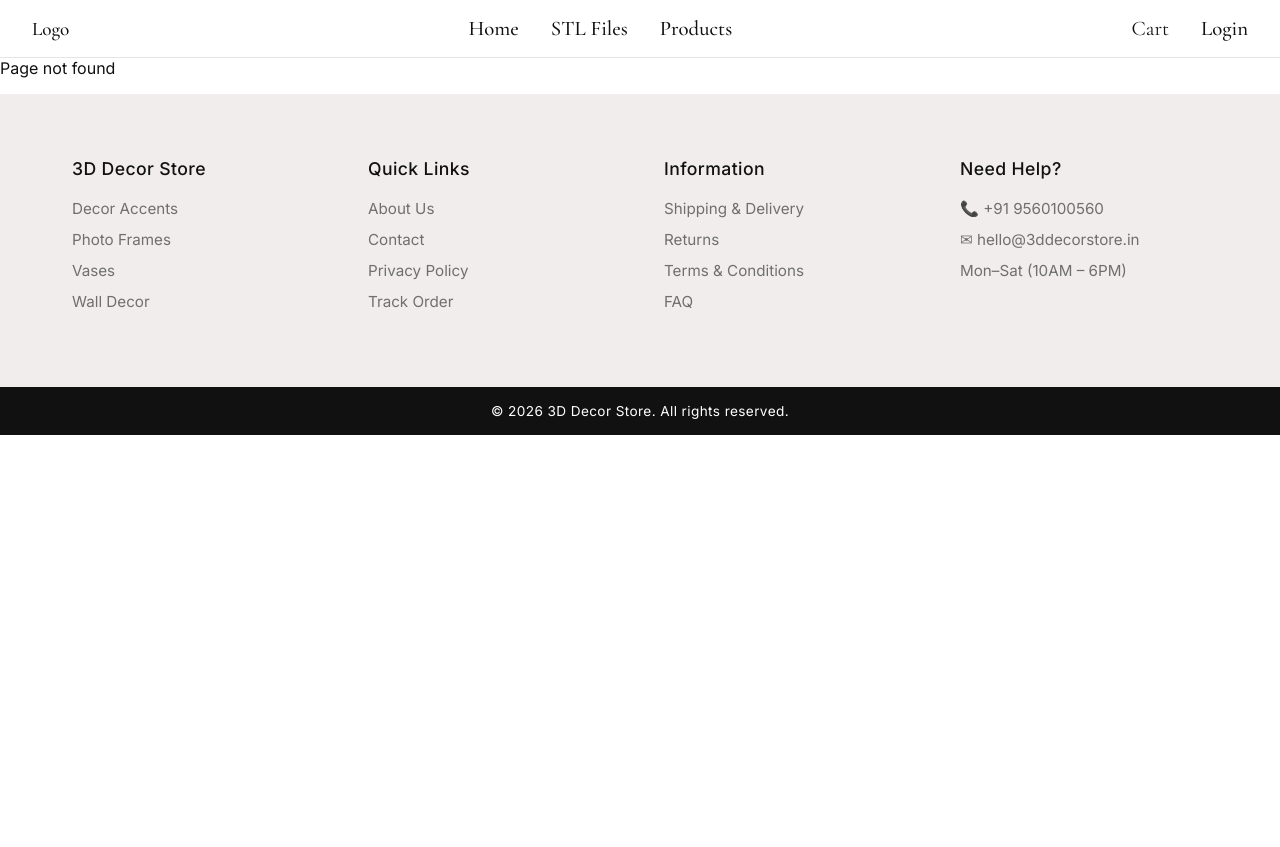
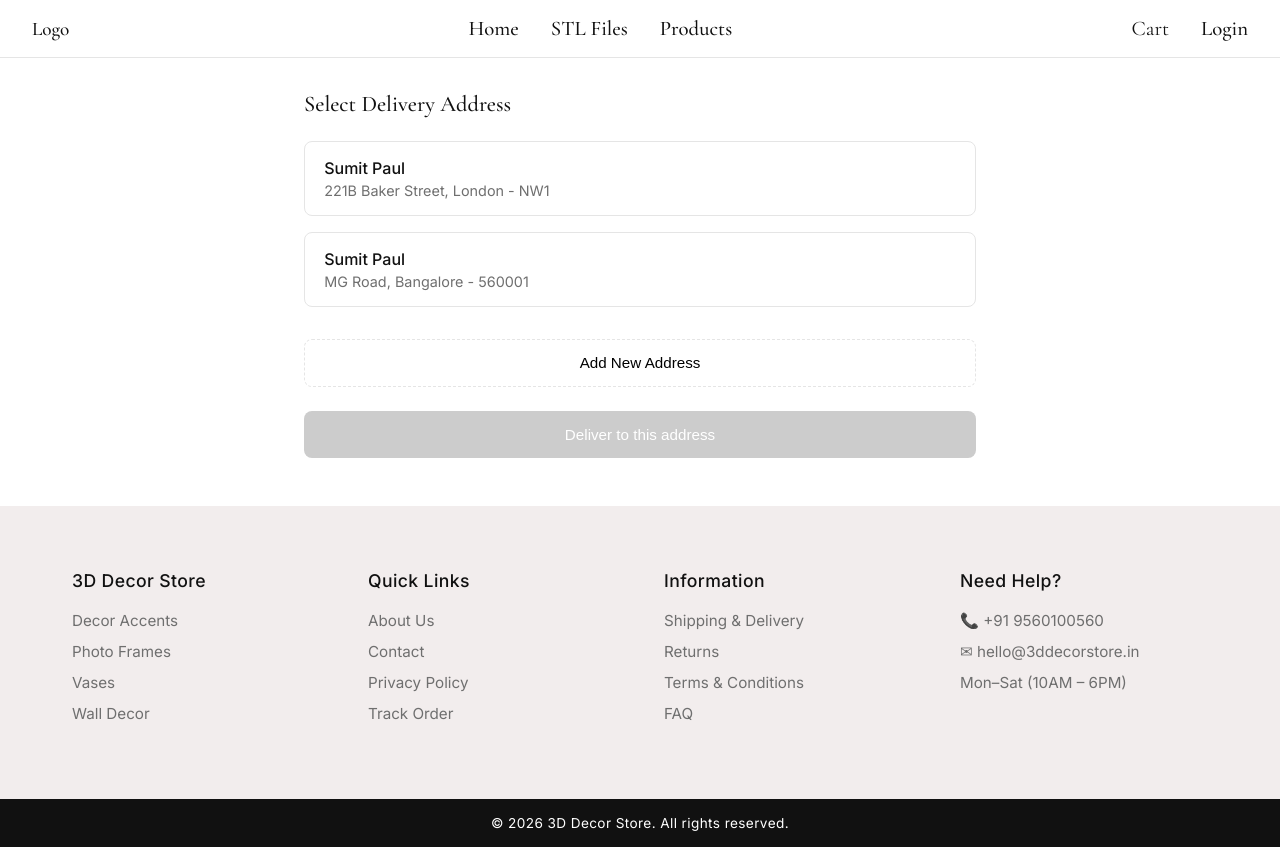
Before and after one commit to sumitpaul7june/3d-decor-store, a React (Vite) app in the folder frontend/: page /checkout/address in a window 1280 px wide. Before the commit the page ends 800 px from the top, so only its background shows below. Built offline with nearby package versions, Linux system fonts and the light colour scheme.

Commit message:
feat(checkout): implement address page with add, select and validation

```diff
--- a/frontend/src/App.jsx
+++ b/frontend/src/App.jsx
@@ -5,6 +5,7 @@ import ProductDetail from "./pages/ProductDetail";
 import MainLayout from "./layouts/MainLayout";
 import Signup from "./pages/Signup";
 import Login from "./pages/Login";
+import Address from "./pages/Address";
 
 
 function App() {
@@ -66,6 +67,17 @@ function App() {
         }
       />
 
+      <Route
+        path="/checkout/address"
+        element = {
+          <MainLayout>
+            <Address/>
+          </MainLayout>
+        }
+      />
+
+
+
 
     </Routes>
   );
--- a/frontend/src/components/CartDrawer.jsx
+++ b/frontend/src/components/CartDrawer.jsx
@@ -1,14 +1,31 @@
 import { useSelector, useDispatch } from "react-redux";
 import { increaseQty, decreaseQty } from "../store/cartSlice";
 import { removeCart } from "../store/cartSlice";
-
 import "./CartDrawer.css";
+import { useNavigate } from "react-router-dom";
 
 function CartDrawer({ isOpen, onClose }) {
   const items = useSelector((state) => state.cart.items);
   const dispatch = useDispatch();
+  const isLoggedIn = true;
+  const navigate = useNavigate();
+  const subtotal = items.reduce((sum, item) => sum + item.price * item.qty, 0);
 
-  const subtotal = items.reduce((sum, item) => sum + item.price * item.qty, 0);
+
+  const handleCheckout = () => {
+    if(isLoggedIn)
+    {
+      navigate('/checkout/address');
+
+    }
+    else
+    {
+      navigate('/login', {
+        state : {from : "/checkout/address"}
+      });
+    }
+  }
+
 
   return (
     <div className={`cart-overlay ${isOpen ? "open" : ""}`} onClick={onClose}>
@@ -81,7 +98,7 @@ function CartDrawer({ isOpen, onClose }) {
             <span>Subtotal</span>
             <strong>₹{subtotal}</strong>
           </div>
-          <button className="checkout-btn">Checkout</button>
+          <button className="checkout-btn" onClick={handleCheckout}> Proceed to Checkout</button>
         </div>
       </div>
     </div>
--- /dev/null
+++ b/frontend/src/data/countries.js
@@ -0,0 +1,13 @@
+const countries = [
+    "India",
+    "United States",
+    "United Kingdom",
+    "Canada",
+    "Australia",
+    "Germany",
+    "France",
+    "Singapore",
+    "Japan",
+];
+
+export default countries;
--- /dev/null
+++ b/frontend/src/pages/Address.css
@@ -0,0 +1,140 @@
+.address-page {
+    max-width: 720px;
+    margin: 0 auto;
+    padding: 2rem 1.5rem;
+}
+
+.address-page h2 {
+    font-size: 1.4rem;
+    font-weight: 500;
+    margin-bottom: 1.5rem;
+}
+
+/* Address list */
+.address-list {
+    display: grid;
+    gap: 1rem;
+}
+
+/* Address card */
+.address-card {
+    padding: 1rem 1.2rem;
+    border: 1px solid var(--color-border-light);
+    border-radius: var(--radius-md);
+    background: #fff;
+    cursor: pointer;
+    transition: border 0.2s ease, background 0.2s ease;
+}
+
+.address-card:hover {
+    border-color: var(--color-accent);
+}
+
+.address-card.selected {
+    border-color: var(--color-accent);
+    background: rgba(0, 0, 0, 0.02);
+}
+
+.address-card .name {
+    font-weight: 500;
+    margin-bottom: 0.25rem;
+}
+
+.address-card .address {
+    font-size: 0.9rem;
+    color: var(--color-text-muted);
+}
+
+/* Add address button */
+.add-address-btn {
+    margin-top: 2rem;
+    width: 100%;
+    padding: 0.9rem;
+    background: transparent;
+    border: 1px dashed var(--color-border-light);
+    border-radius: var(--radius-md);
+    font-size: 0.95rem;
+    cursor: pointer;
+}
+
+.add-address-btn:hover {
+    border-color: var(--color-accent);
+    color: var(--color-accent);
+}
+
+/* Address form */
+.address-form {
+    margin-top: 2rem;
+    display: grid;
+    gap: 1.2rem;
+}
+
+.address-form label {
+    font-size: 0.85rem;
+    color: var(--color-text-muted);
+}
+
+.address-form input,
+.address-form select {
+    margin-top: 0.4rem;
+    padding: 0.7rem 0.75rem;
+    border: 1px solid var(--color-border-light);
+    border-radius: var(--radius-sm);
+    font-size: 0.95rem;
+    background: #fff;
+}
+
+.address-form input:focus,
+.address-form select:focus {
+    outline: none;
+    border-color: var(--color-accent);
+}
+
+/* Actions */
+.address-actions {
+    display: flex;
+    gap: 1rem;
+    margin-top: 1rem;
+}
+
+.address-actions button {
+    flex: 1;
+    padding: 0.8rem;
+    border-radius: var(--radius-sm);
+    font-size: 0.9rem;
+    cursor: pointer;
+}
+
+.address-actions button[type="button"] {
+    background: transparent;
+    border: 1px solid var(--color-border-light);
+}
+
+.address-actions button[type="submit"] {
+    background: var(--color-accent);
+    color: #fff;
+    border: none;
+}
+
+.error {
+    font-size: 0.75rem;
+    color: #d32f2f;
+    margin-top: 0.25rem;
+}
+
+.continue-btn {
+    margin-top: 1.5rem;
+    width: 100%;
+    padding: 0.95rem;
+    background: var(--color-accent);
+    color: #fff;
+    border: none;
+    border-radius: var(--radius-md);
+    font-size: 0.95rem;
+    cursor: pointer;
+}
+
+.continue-btn:disabled {
+    background: #ccc;
+    cursor: not-allowed;
+}
--- /dev/null
+++ b/frontend/src/pages/Address.jsx
@@ -0,0 +1,211 @@
+import { useState } from "react";
+import countries from "../data/countries";
+import "./Address.css";
+
+function Address() {
+  const [selectedAddressId, setSelectedAddressId] = useState(null);
+  const [showForm, setShowForm] = useState(false);
+
+  const [savedAddress, setSavedAddress] = useState([
+    {
+      id: 1,
+      fullName: "Sumit Paul",
+      addressLine: "221B Baker Street",
+      city: "London",
+      pincode: "NW1",
+      country: "United Kingdom",
+    },
+    {
+      id: 2,
+      fullName: "Sumit Paul",
+      addressLine: "MG Road",
+      city: "Bangalore",
+      pincode: "560001",
+      country: "India",
+    },
+  ]);
+
+  const [form, setForm] = useState({
+    fullName: "",
+    phone: "",
+    line1: "",
+    line2: "",
+    city: "",
+    state: "",
+    postalCode: "",
+    country: "India",
+  });
+
+  const [errors, setErrors] = useState({});
+
+  const handleChange = (e) => {
+    const { name, value } = e.target;
+    setForm((prev) => ({ ...prev, [name]: value }));
+  };
+
+  const handleSubmit = (e) => {
+    e.preventDefault();
+
+    const newErrors = {};
+
+    if (!form.fullName.trim()) newErrors.fullName = "Full name is required";
+    if (!form.phone.trim()) newErrors.phone = "Phone number is required";
+    if (!form.line1.trim()) newErrors.line1 = "Address line is required";
+    if (!form.city.trim()) newErrors.city = "City is required";
+    if (!form.postalCode.trim())
+      newErrors.postalCode = "Postal code is required";
+    if (!form.country) newErrors.country = "Country is required";
+
+    if (Object.keys(newErrors).length > 0) {
+      setErrors(newErrors);
+      return;
+    }
+
+    setErrors({});
+
+    const newAddress = {
+      id: Date.now(),
+      fullName: form.fullName,
+      phone: form.phone,
+      addressLine: form.line1,
+      city: form.city,
+      pincode: form.postalCode,
+      country: form.country,
+    };
+
+    setSavedAddress((prev) => [...prev, newAddress]);
+    setSelectedAddressId(newAddress.id);
+    setShowForm(false);
+
+    setForm({
+      fullName: "",
+      phone: "",
+      line1: "",
+      line2: "",
+      city: "",
+      state: "",
+      postalCode: "",
+      country: "India",
+    });
+  };
+
+  return (
+    <section className="address-page">
+      <h2>Select Delivery Address</h2>
+
+      {!showForm && (
+        <>
+          <div className="address-list">
+            {savedAddress.map((address) => (
+              <div
+                key={address.id}
+                className={`address-card ${
+                  selectedAddressId === address.id ? "selected" : ""
+                }`}
+                onClick={() => setSelectedAddressId(address.id)}
+              >
+                <p className="name">{address.fullName}</p>
+                <p className="address">
+                  {address.addressLine}, {address.city} - {address.pincode}
+                </p>
+              </div>
+            ))}
+          </div>
+
+          <button
+            className="add-address-btn"
+            onClick={() => setShowForm(true)}
+          >
+            Add New Address
+          </button>
+
+          <button className="continue-btn"
+
+          disabled = {!selectedAddressId}
+          onClick={() => console.log('Selected address id: ', selectedAddressId)
+          }
+
+          >
+          Deliver to this address
+          </button>
+        </>
+
+      )}
+
+      {showForm && (
+        <form className="address-form" onSubmit={handleSubmit}>
+          <label htmlFor="fullName">Full Name</label>
+          <input
+            id="fullName"
+            name="fullName"
+            value={form.fullName}
+            onChange={handleChange}
+          />
+          {errors.fullName && <span className="error">{errors.fullName}</span>}
+
+          <label htmlFor="phone">Phone</label>
+          <input
+            id="phone"
+            name="phone"
+            value={form.phone}
+            onChange={handleChange}
+          />
+          {errors.phone && <span className="error">{errors.phone}</span>}
+
+          <label htmlFor="line1">Address Line 1</label>
+          <input
+            id="line1"
+            name="line1"
+            value={form.line1}
+            onChange={handleChange}
+          />
+          {errors.line1 && <span className="error">{errors.line1}</span>}
+
+          <label htmlFor="city">City</label>
+          <input
+            id="city"
+            name="city"
+            value={form.city}
+            onChange={handleChange}
+          />
+          {errors.city && <span className="error">{errors.city}</span>}
+
+          <label htmlFor="postalCode">Postal Code</label>
+          <input
+            id="postalCode"
+            name="postalCode"
+            value={form.postalCode}
+            onChange={handleChange}
+          />
+          {errors.postalCode && (
+            <span className="error">{errors.postalCode}</span>
+          )}
+
+          <label htmlFor="country">Country</label>
+          <select
+            id="country"
+            name="country"
+            value={form.country}
+            onChange={handleChange}
+          >
+            {countries.map((country) => (
+              <option key={country} value={country}>
+                {country}
+              </option>
+            ))}
+          </select>
+          {errors.country && <span className="error">{errors.country}</span>}
+
+          <div className="address-actions">
+            <button type="button" onClick={() => setShowForm(false)}>
+              Cancel
+            </button>
+            <button type="submit">Save Address</button>
+          </div>
+        </form>
+      )}
+    </section>
+  );
+}
+
+export default Address;
```
